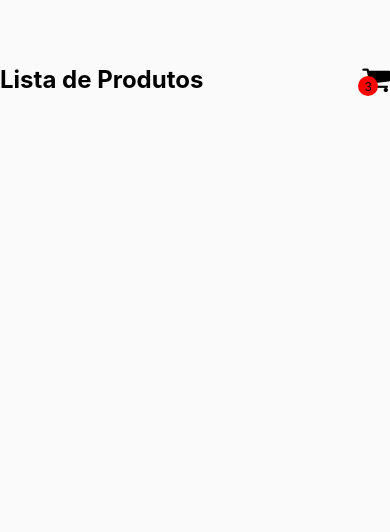
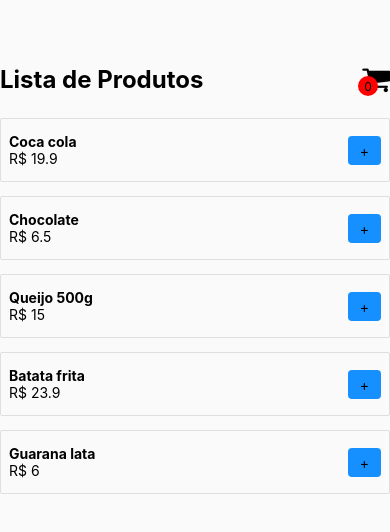
Before and after one commit to leandrovelosos/AppCarrinho, a React Native app: screen /Home in a window 390 px wide. Shown: the top 532 px of the page. Built offline with nearby package versions, Linux system fonts and the light colour scheme.

Commit message:
adicionando produtos ao carrinho

```diff
--- a/App.js
+++ b/App.js
@@ -3,11 +3,16 @@ import { StatusBar } from "react-native";
 import { View, Text, StyleSheet } from "react-native";
 import { NavigationContainer } from "@react-navigation/native";
 import Routes from "./src/routes";
+import CartProvider from "./src/contexts/CartContext";
+
+
 export default function App() {
   return (
   <NavigationContainer>
+    <CartProvider>
     <StatusBar backgroundColor="FAFAFA" barStyle="dark-content"/>
     <Routes/>
+    </CartProvider>
   </NavigationContainer>
   )
 }
--- /dev/null
+++ b/src/components/Products/index.js
@@ -0,0 +1,46 @@
+import React from "react";
+import { View, Text, StyleSheet, TouchableOpacity } from "react-native";
+
+
+export default function Products({ data, addToCart }) {
+    return (
+        <View style={styles.container}>
+            <View>
+                <Text style={styles.title}>{data.name}</Text>
+                <Text style={styles.price}>R$ {data.price}</Text>
+            </View>
+
+            <TouchableOpacity style={styles.buttonAdd} onPress={addToCart}>
+                <Text style={styles.buttonText}>+</Text>
+            </TouchableOpacity>
+        </View>
+    )
+}
+
+const styles = StyleSheet.create({
+    container: {
+        borderWidth: 1,
+        borderColor: "#DFDFDF",
+        borderRadius: 2,
+        marginBottom: 14,
+        padding: 8,
+        paddingBottom: 14,
+        paddingTop: 14,
+        flexDirection: "row",
+        alignItems: "center",
+        justifyContent: "space-between"
+
+    },
+    title: {
+        fontWeight: "bold"
+    },
+
+    buttonAdd: {
+        paddingStart: 12,
+        paddingEnd: 12,
+        backgroundColor: "#168FFF",
+        paddingTop: 6,
+        paddingBottom: 6,
+        borderRadius: 4
+    }
+})
--- /dev/null
+++ b/src/contexts/CartContext.js
@@ -0,0 +1,46 @@
+import React, { useState, createContext } from "react";
+
+export const CartContext = createContext({});
+
+function CartProvider({ children }) {
+    const [cart, setCart] = useState([]);
+
+    function addItemCart(newItem) {
+        const indexItem = cart.findIndex(item => item.id === newItem.id)
+
+        if (indexItem !== -1) {
+
+            let cartList = cart;
+            cartList[indexItem].amount = cartList[indexItem].amount + 1;
+
+            cartList[indexItem].total = cartList[indexItem].amount * cartList[indexItem].price;
+
+            setCart(cartList)
+
+            return;
+
+        }
+
+        let data = {
+            ...newItem,
+            amount: 1,
+            total: newItem.price
+        }
+
+        setCart(products => [...products, data])
+
+    }
+
+    return (
+        <CartContext.Provider
+            value={{
+                cart,
+                addItemCart
+            }}
+        >
+            {children}
+        </CartContext.Provider>
+    )
+}
+
+export default CartProvider;
--- a/src/pages/Home/index.js
+++ b/src/pages/Home/index.js
@@ -1,9 +1,14 @@
 import { View, Text, StyleSheet, FlatList, TouchableOpacity, SafeAreaView } from "react-native";
-import { useState } from "react";
+import { useState, useContext } from "react";
 import FontAwesome from 'react-native-vector-icons/FontAwesome';
+import Products from "../../components/Products";
 
+import { useNavigation } from "@react-navigation/native";
+import { CartContext } from "../../contexts/CartContext";
 
 export default function Home() {
+    const { cart, addItemCart } = useContext(CartContext);
+    const navigation = useNavigation();
     const [products, setProducts] = useState([
         {
             id: '1',
@@ -32,17 +37,35 @@ export default function Home() {
         },
     ])
 
+    function handleAddCart(item){
+        addItemCart(item)
+    }
+
     return (
         <SafeAreaView style={styles.container}>
             <View style={styles.cartContent}>
                 <Text style={styles.title}>Lista de Produtos</Text>
-                <TouchableOpacity style={styles.cartButton}>
+
+                <TouchableOpacity style={styles.cartButton}
+                    onPress={() => navigation.navigate("Cart")}
+                >
                     <View style={styles.dot}>
-                        <Text style={styles.dotText}>3</Text>
+                        <Text style={styles.dotText}>
+                            {cart?.length}
+                        </Text>
                     </View>
                     <FontAwesome name="shopping-cart" size={30} color="#000" />
                 </TouchableOpacity>
             </View>
+
+            <FlatList
+                style={styles.item}
+                data={products}
+                keyExtractor={(item) => String(item.id)}
+                renderItem={({ item }) => <Products data={item} addToCart={() => handleAddCart(item)} />}
+
+            />
+
         </SafeAreaView>
     )
 }
--- a/src/routes/index.js
+++ b/src/routes/index.js
@@ -16,7 +16,7 @@ export default function Routes(){
             }}
             />
             <Stack.Screen
-            name="Carte"
+            name="Cart"
             component={Cart}
             options={{
                 headerTitle: "Meu Carrinho"
```
